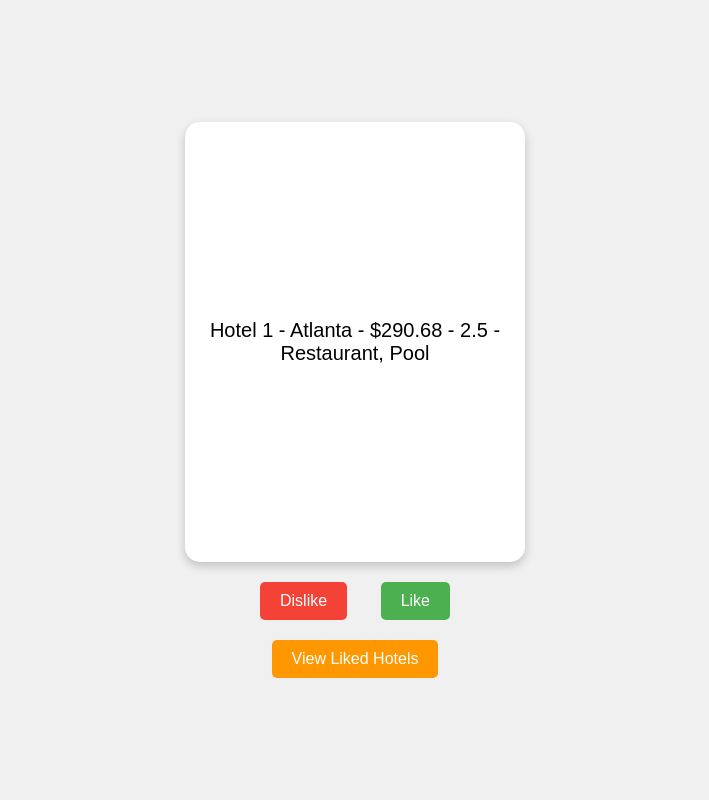
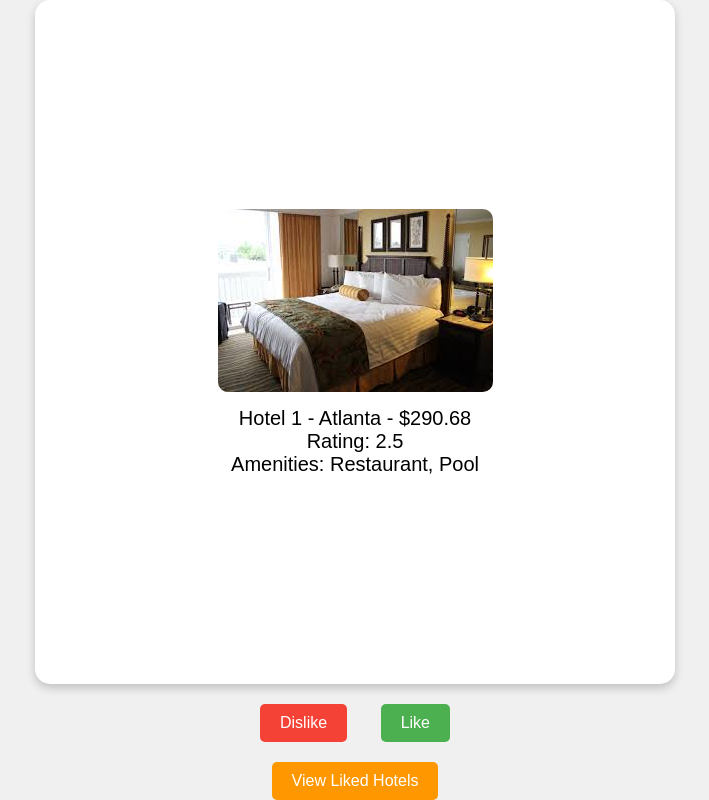
Before and after one commit to jackngammm/Marriot_CodeFest, a Flask app: page /hotels in a window 1280 px wide. Shown: the whole page, without its empty margins (285-994 px from the left). Run offline with Flask 3, Linux system fonts and the light colour scheme.

Commit message:
Image now in frame

```diff
--- a/templates/hotels.html
+++ b/templates/hotels.html
@@ -16,8 +16,8 @@
             font-family: Arial, sans-serif;
         }
         .card {
-            width: 300px;
-            height: 400px;
+            width: 600px;
+            height: 800px;
             background-color: white;
             border-radius: 15px;
             box-shadow: 0 4px 10px rgba(0, 0, 0, 0.2);
@@ -78,8 +78,11 @@
             const card = document.getElementById('hotelCard');
             if (currentIndex < hotelList.length) {
                 const hotel = hotelList[currentIndex];
-                card.textContent = `${hotel['Hotel_Name']} - ${hotel['Location']} - $${hotel['Price_Per_Night']}
-                - ${hotel['Rating']} - ${hotel['Amenities']}`;
+                card.innerHTML = `
+                    <dix><img src="static/images/HotelImage1.png" alt="Hotel Image" style="max-width: 100%; height: auto; border-radius: 10px; margin-bottom: 10px; object-fit: cover;"></div>
+                    <div>${hotel['Hotel_Name']} - ${hotel['Location']} - $${hotel['Price_Per_Night']}</div>
+                    <div>Rating: ${hotel['Rating']}</div>
+                    <div>Amenities: ${hotel['Amenities']}</div>`;
             } else {
                 card.textContent = "No more hotels!";
             }
```
